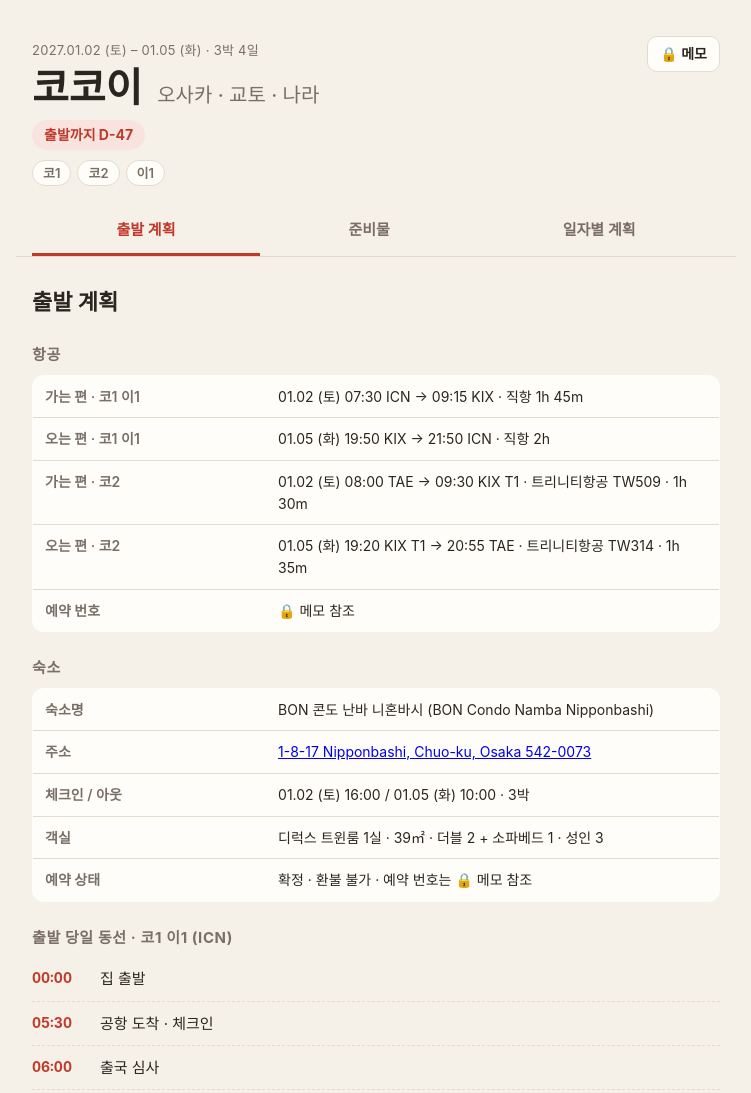
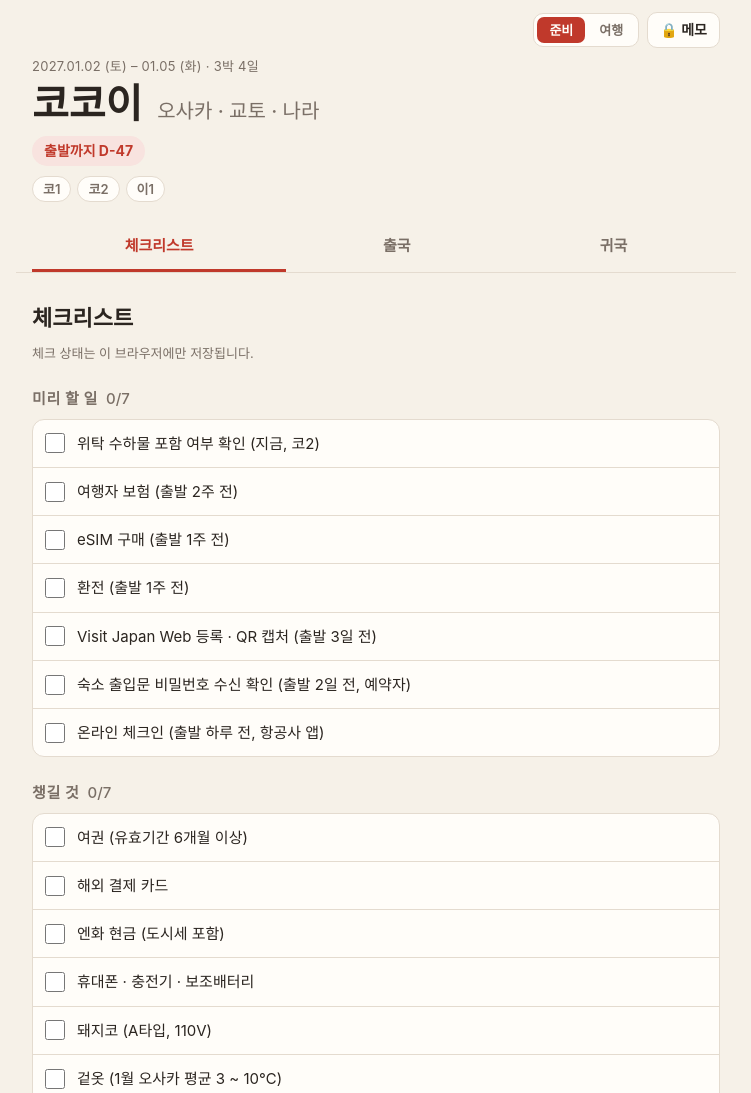
Before and after one commit to paki1019/kokoi, a plain HTML site: page index.html in a window 1280 px wide. Shown: the top 1093 px of the page, without its empty margins (264-1015 px from the left). Drawn offline with Linux system fonts and the light colour scheme.

Commit message:
준비 · 여행 모드 분리 및 체크리스트 · 항공 · 숙소 탭 개편
- 우측 상단 토글로 준비 / 여행 모드 전환 추가
- 토글 선택 localStorage 고정, 출발일부터 여행 모드 기본 적용
- 탭 전환 시 화면이 스크롤되던 동작 제거
- 출발 계획 탭을 출국 · 귀국 · 숙소 탭으로 분리, 출발 당일 동선 제거
- 출국 · 귀국을 파티별 표로 분리, 파티별 Notion 메모 링크 추가
- 준비물을 체크리스트로 개편 (미리 할 일 시간순 / 챙길 것)
- Day 1 숙소 1층 짐 보관 일정 추가

```diff
--- a/app.js
+++ b/app.js
@@ -1,6 +1,7 @@
-// 탭 전환 · 준비물 체크 · 일자별 계획 렌더링
+// 모드·탭 전환 · 준비물 체크 · 일정 렌더링
 
-const TABS = ['plan', 'packing', 'days'];
+// 탭 id → 모드 (before: 준비, trip: 여행)
+const TABS = { packing: 'before', depart: 'before', return: 'before', days: 'trip', stay: 'trip' };
 const STORAGE_KEY = 'kokoi.packing';
 
 function esc(s) {
@@ -8,15 +9,52 @@ function esc(s) {
 }
 
 // ----- 탭 -----
+const PHASE_KEY = 'kokoi.phase';
+const FIRST_TAB = { before: 'packing', trip: 'days' };
+
+// 날짜 기준 모드: 출발일 전에는 준비, 이후에는 여행
+function datePhase() {
+  return new Date() < new Date(TRIP.start) ? 'before' : 'trip';
+}
+
+// 해시가 없으면 토글로 고정한 모드, 없으면 날짜 기준 모드를 연다
+function defaultTab() {
+  let pinned = null;
+  try {
+    pinned = localStorage.getItem(PHASE_KEY);
+  } catch {
+    /* 저장 불가 환경이면 날짜 기준 */
+  }
+  return FIRST_TAB[pinned] || FIRST_TAB[datePhase()];
+}
+
+// 토글을 누르면 그 모드로 고정. 날짜 기준 모드와 같으면 고정을 풀어 자동 전환을 살린다
+document.querySelectorAll('.phase').forEach((el) => {
+  el.addEventListener('click', () => {
+    const phase = el.dataset.phase;
+    try {
+      if (phase === datePhase()) localStorage.removeItem(PHASE_KEY);
+      else localStorage.setItem(PHASE_KEY, phase);
+    } catch {
+      /* 저장 불가 환경이면 무시 */
+    }
+  });
+});
+
 function activateTab(name) {
-  const tab = TABS.includes(name) ? name : TABS[0];
+  const tab = Object.hasOwn(TABS, name) ? name : defaultTab();
+  const phase = TABS[tab];
+  document.querySelectorAll('.phase').forEach((el) => {
+    el.classList.toggle('is-active', el.dataset.phase === phase);
+  });
   document.querySelectorAll('.tab').forEach((el) => {
     const on = el.dataset.tab === tab;
+    el.hidden = el.dataset.phase !== phase;
     el.classList.toggle('is-active', on);
     el.setAttribute('aria-selected', on);
   });
   document.querySelectorAll('.panel').forEach((el) => {
-    el.hidden = el.id !== tab;
+    el.hidden = el.id !== `panel-${tab}`;
   });
 }
 
--- a/data.js
+++ b/data.js
@@ -10,35 +10,30 @@ const MEMBERS = ['코1', '코2', '이1'];
 // 프라이빗 메모 (Notion). 민감정보·현지 메모는 사이트가 아니라 여기에
 const PRIVATE_NOTE_URL = 'https://app.notion.com/p/f35cc46d5f5382e0ac62013894bae959?v=69bcc46d5f538327a88e88d7a1b4f5bc';
 
-// 준비물: 그룹별 항목. id 는 체크 저장 키로 쓰이므로 바꾸지 않는다.
+// 체크리스트: 그룹별 항목. id 는 체크 저장 키로 쓰이므로 바꾸지 않는다.
 const PACKING = [
   {
-    group: '필수',
+    group: '미리 할 일',
+    // 시간순. 괄호 안은 권장 시점
     items: [
-      { id: 'passport', label: '여권 (유효기간 6개월 이상)' },
-      { id: 'ticket', label: '항공권 e-ticket' },
-      { id: 'hotel', label: '숙소 바우처' },
-      { id: 'vjw', label: 'Visit Japan Web QR' },
-      { id: 'card', label: '해외 결제 카드' },
-      { id: 'yen', label: '엔화 현금' },
+      { id: 'baggage', label: '위탁 수하물 포함 여부 확인 (지금, 코2)' },
+      { id: 'insurance', label: '여행자 보험 (출발 2주 전)' },
+      { id: 'esim', label: 'eSIM 구매 (출발 1주 전)' },
+      { id: 'exchange', label: '환전 (출발 1주 전)' },
+      { id: 'vjw', label: 'Visit Japan Web 등록 · QR 캡처 (출발 3일 전)' },
+      { id: 'stay-mail', label: '숙소 출입문 비밀번호 수신 확인 (출발 2일 전, 예약자)' },
+      { id: 'checkin', label: '온라인 체크인 (출발 하루 전, 항공사 앱)' },
     ],
   },
   {
-    group: '전자기기',
+    group: '챙길 것',
     items: [
-      { id: 'phone', label: '휴대폰 · 충전기' },
-      { id: 'battery', label: '보조배터리' },
-      { id: 'esim', label: 'eSIM / 포켓 와이파이' },
+      { id: 'passport', label: '여권 (유효기간 6개월 이상)' },
+      { id: 'card', label: '해외 결제 카드' },
+      { id: 'yen', label: '엔화 현금 (도시세 포함)' },
+      { id: 'phone', label: '휴대폰 · 충전기 · 보조배터리' },
       { id: 'adapter', label: '돼지코 (A타입, 110V)' },
-      { id: 'earphone', label: '이어폰' },
-    ],
-  },
-  {
-    group: '의류 · 세면',
-    items: [
       { id: 'outer', label: '겉옷 (1월 오사카 평균 3 ~ 10℃)' },
-      { id: 'clothes', label: '속옷 · 양말 4일치' },
-      { id: 'toiletry', label: '세면도구' },
       { id: 'meds', label: '상비약' },
     ],
   },
@@ -55,6 +50,7 @@ const DAYS = [
       { time: '09:15', title: '간사이 도착 · 입국', note: '코1 · 이1 · Visit Japan Web QR' },
       { time: '09:30', title: '간사이 T1 도착 · 입국', note: '코2 · 입국 후 공항에서 합류' },
       { time: '00:00', title: '시내 이동', note: '' },
+      { time: '00:00', title: '숙소 1층 짐 보관', note: '셀프 보관 · 선착순 · 캐리어 잠그기' },
       { time: '16:00', title: '숙소 체크인', note: 'BON 콘도 난바 니혼바시' },
       { time: '저녁', title: '저녁 식사', note: '미정' },
     ],
--- a/index.html
+++ b/index.html
@@ -15,64 +15,103 @@
     <h1 class="hero__title">코코이 <span class="hero__sub">오사카 · 교토 · 나라</span></h1>
     <p class="hero__countdown" id="countdown"></p>
     <p class="hero__members" id="members"></p>
-    <a class="hero__note" id="private-note" href="#" target="_blank" rel="noopener" title="프라이빗 메모 (Notion)" hidden>🔒 메모</a>
+    <div class="hero__tools">
+      <nav class="phases" aria-label="모드 전환">
+        <a class="phase" href="#packing" data-phase="before">준비</a>
+        <a class="phase" href="#days" data-phase="trip">여행</a>
+      </nav>
+      <a class="hero__note" id="private-note" href="#" target="_blank" rel="noopener" title="프라이빗 메모 (Notion)" hidden>🔒 메모</a>
+    </div>
   </header>
 
-  <nav class="tabs" role="tablist" aria-label="여행 계획 탭">
-    <a class="tab" role="tab" href="#plan" data-tab="plan">출발 계획</a>
-    <a class="tab" role="tab" href="#packing" data-tab="packing">준비물</a>
-    <a class="tab" role="tab" href="#days" data-tab="days">일자별 계획</a>
-  </nav>
+  <div class="nav">
+    <nav class="tabs" role="tablist" aria-label="세부 탭">
+      <a class="tab" role="tab" href="#packing" data-tab="packing" data-phase="before">체크리스트</a>
+      <a class="tab" role="tab" href="#depart" data-tab="depart" data-phase="before">출국</a>
+      <a class="tab" role="tab" href="#return" data-tab="return" data-phase="before">귀국</a>
+      <a class="tab" role="tab" href="#days" data-tab="days" data-phase="trip">일정</a>
+      <a class="tab" role="tab" href="#stay" data-tab="stay" data-phase="trip">숙소</a>
+    </nav>
+  </div>
 
   <main>
-    <!-- 출발 계획 -->
-    <section class="panel" id="plan" role="tabpanel">
-      <h2>출발 계획</h2>
+    <!-- 준비 · 출국 -->
+    <section class="panel" id="panel-depart" role="tabpanel">
+      <h2>출국 · 01.02 (토)</h2>
 
-      <h3>항공</h3>
+      <h3>코1 · 이1</h3>
       <table class="info">
         <tbody>
-          <tr><th>가는 편 · 코1 이1</th><td>01.02 (토) 07:30 ICN → 09:15 KIX · 직항 1h 45m</td></tr>
-          <tr><th>오는 편 · 코1 이1</th><td>01.05 (화) 19:50 KIX → 21:50 ICN · 직항 2h</td></tr>
-          <tr><th>가는 편 · 코2</th><td>01.02 (토) 08:00 TAE → 09:30 KIX T1 · 트리니티항공 TW509 · 1h 30m</td></tr>
-          <tr><th>오는 편 · 코2</th><td>01.05 (화) 19:20 KIX T1 → 20:55 TAE · 트리니티항공 TW314 · 1h 35m</td></tr>
-          <tr><th>예약 번호</th><td>🔒 메모 참조</td></tr>
+          <tr><th>출발</th><td>07:30 인천 (ICN)</td></tr>
+          <tr><th>도착</th><td>09:15 간사이 (KIX)</td></tr>
+          <tr><th>항공편</th><td>직항 1h 45m</td></tr>
+          <tr><th>예약 번호</th><td><a href="https://app.notion.com/p/413cc46d5f5380279409cf136ac9a3dd" target="_blank" rel="noopener">🔒 메모</a></td></tr>
         </tbody>
       </table>
 
-      <h3>숙소</h3>
+      <h3>코2</h3>
+      <table class="info">
+        <tbody>
+          <tr><th>출발</th><td>08:00 대구 (TAE)</td></tr>
+          <tr><th>도착</th><td>09:30 간사이 (KIX) T1</td></tr>
+          <tr><th>항공편</th><td>트리니티항공 TW509 · 직항 1h 30m</td></tr>
+          <tr><th>예약 번호</th><td><a href="https://app.notion.com/p/413cc46d5f53816ba6b8d826eff2cbfa" target="_blank" rel="noopener">🔒 메모</a></td></tr>
+        </tbody>
+      </table>
+    </section>
+
+    <!-- 준비 · 귀국 -->
+    <section class="panel" id="panel-return" role="tabpanel">
+      <h2>귀국 · 01.05 (화)</h2>
+
+      <h3>코1 · 이1</h3>
+      <table class="info">
+        <tbody>
+          <tr><th>출발</th><td>19:50 간사이 (KIX)</td></tr>
+          <tr><th>도착</th><td>21:50 인천 (ICN)</td></tr>
+          <tr><th>항공편</th><td>직항 2h</td></tr>
+          <tr><th>예약 번호</th><td><a href="https://app.notion.com/p/413cc46d5f5380279409cf136ac9a3dd" target="_blank" rel="noopener">🔒 메모</a></td></tr>
+        </tbody>
+      </table>
+
+      <h3>코2</h3>
+      <table class="info">
+        <tbody>
+          <tr><th>출발</th><td>19:20 간사이 (KIX) T1</td></tr>
+          <tr><th>도착</th><td>20:55 대구 (TAE)</td></tr>
+          <tr><th>항공편</th><td>트리니티항공 TW314 · 직항 1h 35m</td></tr>
+          <tr><th>예약 번호</th><td><a href="https://app.notion.com/p/413cc46d5f53816ba6b8d826eff2cbfa" target="_blank" rel="noopener">🔒 메모</a></td></tr>
+        </tbody>
+      </table>
+    </section>
+
+    <!-- 준비 · 체크리스트 -->
+    <section class="panel" id="panel-packing" role="tabpanel">
+      <h2>체크리스트</h2>
+      <p class="hint">체크 상태는 이 브라우저에만 저장됩니다.</p>
+      <div id="packing-list"></div>
+      <button class="btn-reset" id="packing-reset" type="button">체크 초기화</button>
+    </section>
+
+    <!-- 여행 · 일정 -->
+    <section class="panel" id="panel-days" role="tabpanel">
+      <h2>일정</h2>
+      <div id="days-list"></div>
+    </section>
+
+    <!-- 여행 · 숙소 -->
+    <section class="panel" id="panel-stay" role="tabpanel">
+      <h2>숙소</h2>
       <table class="info">
         <tbody>
           <tr><th>숙소명</th><td>BON 콘도 난바 니혼바시 (BON Condo Namba Nipponbashi)</td></tr>
           <tr><th>주소</th><td><a href="https://www.google.com/maps/search/?api=1&amp;query=BON+Condo+Namba+Nipponbashi+1-8-17+Nipponbashi+Chuo-ku+Osaka" target="_blank" rel="noopener">1-8-17 Nipponbashi, Chuo-ku, Osaka 542-0073</a></td></tr>
           <tr><th>체크인 / 아웃</th><td>01.02 (토) 16:00 / 01.05 (화) 10:00 · 3박</td></tr>
           <tr><th>객실</th><td>디럭스 트윈룸 1실 · 39㎡ · 더블 2 + 소파베드 1 · 성인 3</td></tr>
-          <tr><th>예약 상태</th><td>확정 · 환불 불가 · 예약 번호는 🔒 메모 참조</td></tr>
+          <tr><th>예약 상태</th><td>확정 · 환불 불가</td></tr>
+          <tr><th>예약 번호 · 체크인 안내</th><td><a href="https://app.notion.com/p/413cc46d5f538173b8d2e2af20444663" target="_blank" rel="noopener">🔒 메모</a></td></tr>
         </tbody>
       </table>
-
-      <h3>출발 당일 동선 · 코1 이1 (ICN)</h3>
-      <ol class="timeline">
-        <li><time>00:00</time> 집 출발</li>
-        <li><time>05:30</time> 공항 도착 · 체크인</li>
-        <li><time>06:00</time> 출국 심사</li>
-        <li><time>06:50</time> 탑승</li>
-        <li><time>07:30</time> 이륙</li>
-      </ol>
-    </section>
-
-    <!-- 준비물 -->
-    <section class="panel" id="packing" role="tabpanel">
-      <h2>출발 전 준비물</h2>
-      <p class="hint">체크 상태는 이 브라우저에만 저장됩니다.</p>
-      <div id="packing-list"></div>
-      <button class="btn-reset" id="packing-reset" type="button">체크 초기화</button>
-    </section>
-
-    <!-- 일자별 계획 -->
-    <section class="panel" id="days" role="tabpanel">
-      <h2>일자별 계획</h2>
-      <div id="days-list"></div>
     </section>
   </main>
 
--- a/style.css
+++ b/style.css
@@ -49,7 +49,7 @@ body {
 /* ----- hero ----- */
 .hero {
   position: relative;
-  padding: 40px 16px 20px;
+  padding: 56px 16px 20px;
   max-width: 720px;
   margin: 0 auto;
 }
@@ -98,10 +98,15 @@ body {
   font-weight: 600;
 }
 
+.hero__tools {
+  position: absolute;
+  top: 12px;
+  right: 16px;
+  display: flex;
+  align-items: center;
+  gap: 8px;
+}
 .hero__note {
-  position: absolute;
-  top: 36px;
-  right: 16px;
   padding: 6px 12px;
   border-radius: 10px;
   background: var(--surface);
@@ -112,20 +117,45 @@ body {
   font-weight: 600;
 }
 
+/* 준비 / 여행 모드 토글 */
+.phases {
+  display: flex;
+  gap: 2px;
+  padding: 3px;
+  background: var(--surface);
+  border: 1px solid var(--line);
+  border-radius: 10px;
+}
+.phase {
+  padding: 3px 12px;
+  border-radius: 7px;
+  color: var(--muted);
+  text-decoration: none;
+  font-weight: 700;
+  font-size: 13px;
+}
+.phase.is-active {
+  background: var(--accent);
+  color: var(--surface);
+}
+
 /* ----- tabs ----- */
-.tabs {
+.nav {
   position: sticky;
   top: 0;
   z-index: 10;
   background: var(--bg);
+  max-width: 720px;
+  margin: 0 auto;
+}
+.tabs {
   border-bottom: 1px solid var(--line);
   display: flex;
   gap: 4px;
   padding: 0 16px;
-  max-width: 720px;
-  margin: 0 auto;
   overflow-x: auto;
 }
+.tab[hidden] { display: none; }
 .tab {
   flex: 1 0 auto;
   text-align: center;
```
Also changed, not shown: 1 other file.
